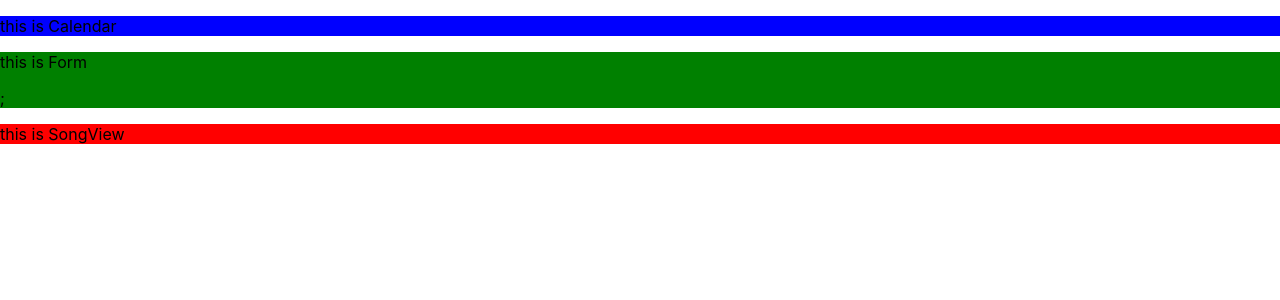
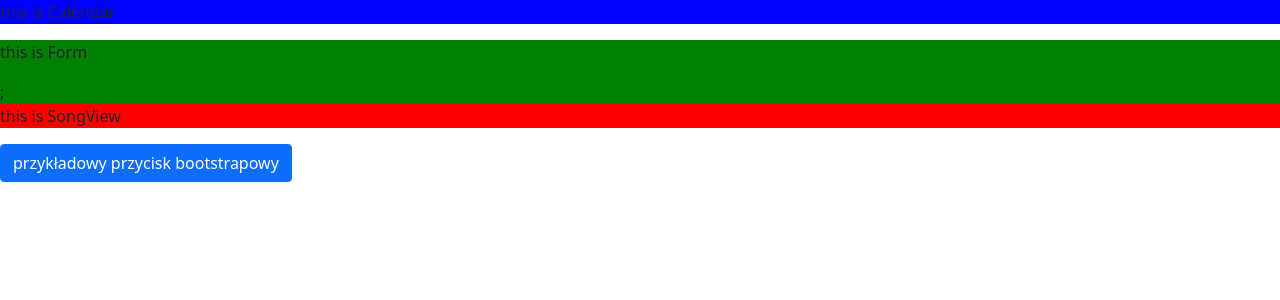
Before and after one commit to kilowatogadziny/hackathon, a React (Create React App) app: page / in a window 1280 px wide. Shown: the top 300 px of the page. Built offline with nearby package versions, Linux system fonts and the light colour scheme; the HTML template or start-up script is replaced by a standard one.

Commit message:
add bootstrap

```diff
--- a/package.json
+++ b/package.json
@@ -6,6 +6,7 @@
     "@testing-library/jest-dom": "^5.15.0",
     "@testing-library/react": "^11.2.7",
     "@testing-library/user-event": "^12.8.3",
+    "bootstrap": "^5.1.3",
     "firebase": "^9.4.1",
     "react": "^17.0.2",
     "react-dom": "^17.0.2",
--- a/src/App.js
+++ b/src/App.js
@@ -5,6 +5,7 @@ import "./App.css";
 import Calendar from "./Calendar/Calendar";
 import Form from "./Form/Form";
 import SongView from "./SongView/SongView";
+// import Button from "react-bootstrap/Button";
 
 // const firebaseConfig = {
 //   apiKey: "AIzaSyCRPSk2Y5p-Yl6FHrf_3CBc-G30wb3x698",
@@ -45,6 +46,10 @@ function App() {
       <Calendar />
       <Form />
       <SongView />
+
+      <button type="button" class="btn btn-primary">
+        przykładowy przycisk bootstrapowy
+      </button>
       {/* <p>{variable1}</p>
       <p>{variable2}</p>
       <p>{variables}</p> */}
--- a/src/index.js
+++ b/src/index.js
@@ -1,6 +1,7 @@
 import React from "react";
 import ReactDOM from "react-dom";
 import "./index.css";
+import "bootstrap/dist/css/bootstrap.css";
 import App from "./App";
 import reportWebVitals from "./reportWebVitals";
 
```
Also changed, not shown: 1 other file (tests, documents, lock files or other folders).
